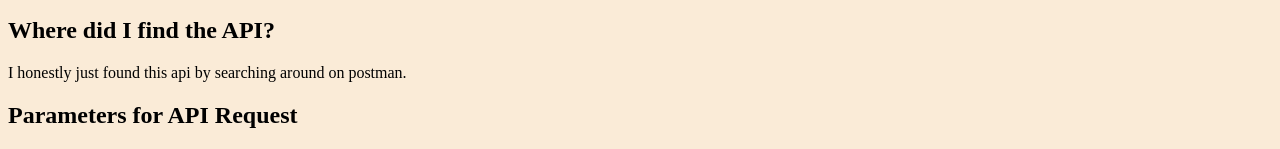
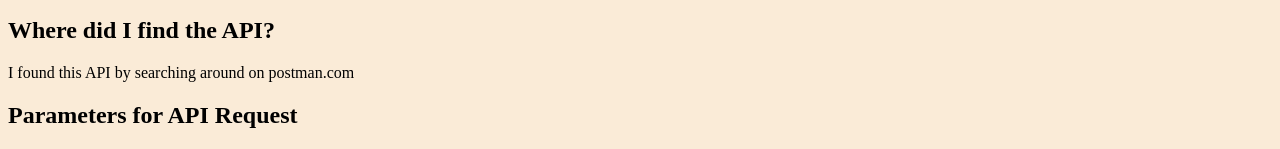
Before and after one commit to t-schneids/APIFUN, a plain HTML site: page index.html in a window 1280 px wide. Shown: the part 351-500 px from the top of the page. Drawn offline with Linux system fonts and the light colour scheme.

Commit message:
Update index.html

```diff
--- a/index.html
+++ b/index.html
@@ -60,7 +60,7 @@
         <h2>Description of API</h2>
         <p>This program uses an api that generates jokes from a database. It gives a random jokes with a setup and delivery. On this page you only see programming jokes because many other ones are innappropriate.</p>
         <h2>Where did I find the API?</h2>
-        <p>I honestly just found this api by searching around on postman.</p>
+        <p>I found this API by searching around on postman.com</p>
         <h2>Parameters for API Request</h2>
         <p>You can specify the genre of jokes in the query string. In this one, I specify programming jokes, but there are many more types.</p>
         <h2>Applications of API</h2>
```
